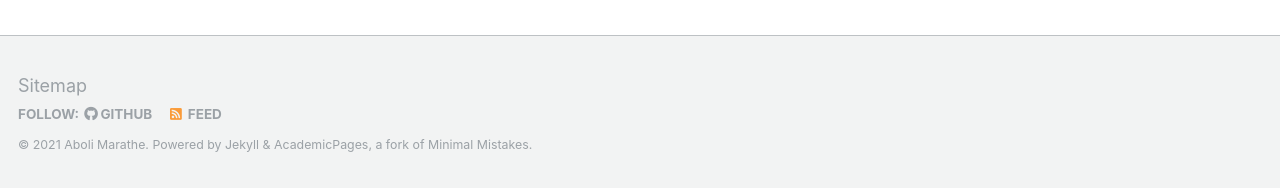
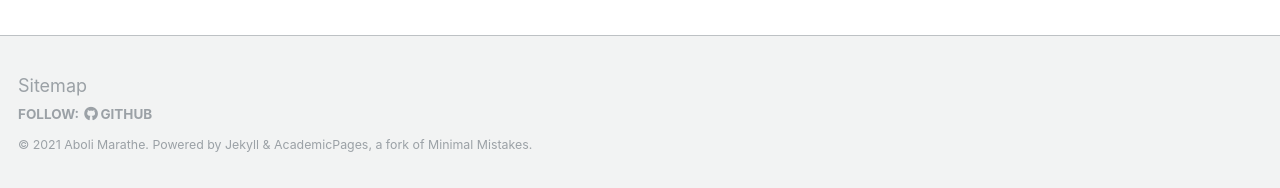
Before and after one commit to Infernolia/Infernolia.github.io, a Jekyll site: the page built from _pages/about.md, in a window 1280 px wide and 926 px high. Shown: the part 735-923 px from the top of the window. Built offline with Jekyll 4.4.1, drawn with Linux system fonts in a browser that asks for light colours; some web fonts are replaced.

Commit message:
Update footer.html

```diff
--- a/_includes/footer.html
+++ b/_includes/footer.html
@@ -14,11 +14,7 @@
     {% if site.author.github %}
       <li><a href="http://github.com/{{ site.author.github }}"><i class="fab fa-github" aria-hidden="true"></i> GitHub</a></li>
     {% endif %}
-    {% if site.author.bitbucket %}
-      <li><a href="http://bitbucket.org/{{ site.author.bitbucket }}"><i class="fab fa-bitbucket" aria-hidden="true"></i> Bitbucket</a></li>
-    {% endif %}
-    <li><a href="{% if site.atom_feed.path %}{{ site.atom_feed.path }}{% else %}{{ base_path }}/feed.xml{% endif %}"><i class="fa fa-fw fa-rss-square" aria-hidden="true"></i> {{ site.data.ui-text[site.locale].feed_label | default: "Feed" }}</a></li>
-  </ul>
+    </ul>
 </div>
 
 <div class="page__footer-copyright">&copy; {{ site.time | date: '%Y' }} {{ site.name | default: site.title }}. {{ site.data.ui-text[site.locale].powered_by | default: "Powered by" }} <a href="http://jekyllrb.com" rel="nofollow">Jekyll</a> &amp; <a href="https://github.com/academicpages/academicpages.github.io">AcademicPages</a>, a fork of <a href="https://mademistakes.com/work/minimal-mistakes-jekyll-theme/" rel="nofollow">Minimal Mistakes</a>.</div>
```
